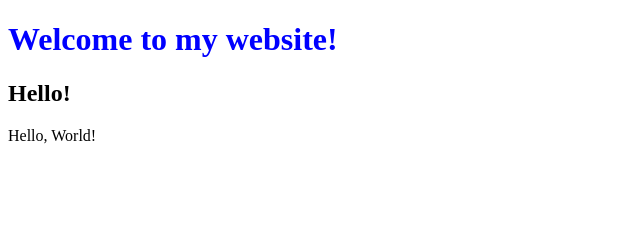
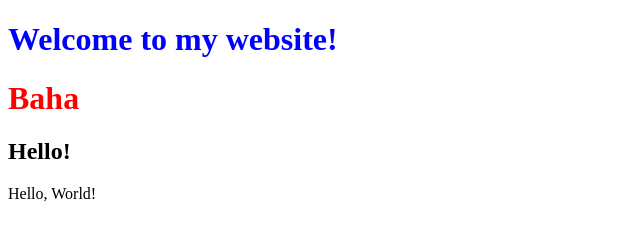
Before and after one commit to Baha-Rtemi/CS50-First, a plain HTML site: page First.html in a window 1280 px wide. Shown: the whole page, without its empty margins (0-640 px from the left). Drawn offline with Linux system fonts and the light colour scheme.

Commit message:
Add another h1

```diff
--- a/First.html
+++ b/First.html
@@ -8,6 +8,7 @@
 </head>
 <body>
     <h1 style="color:blue;">Welcome to my website!</h1>
+    <h1 style="color:red;">Baha</h1>
     <h2>Hello!</h2>
     Hello, World!
 </body>
```
